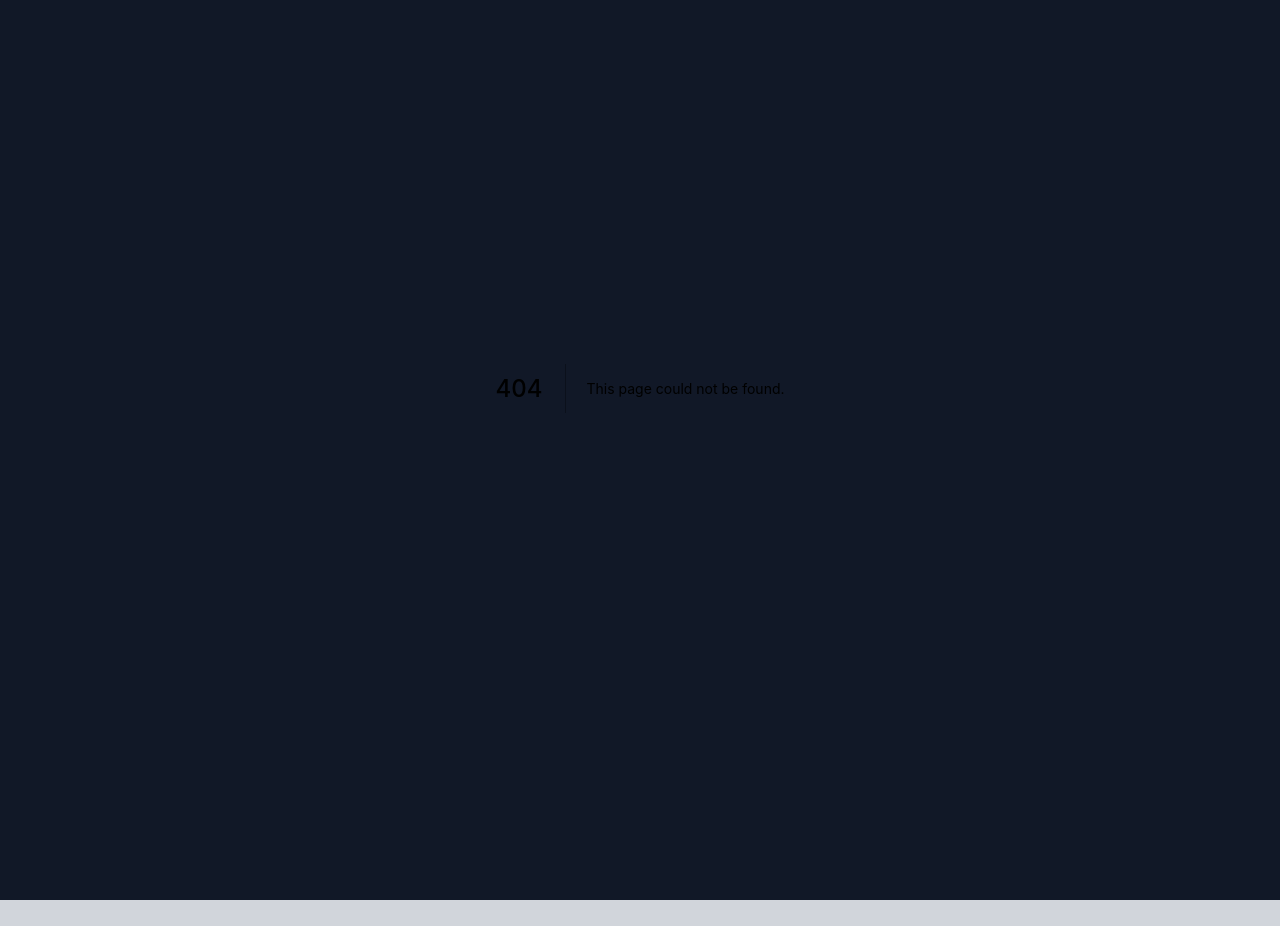
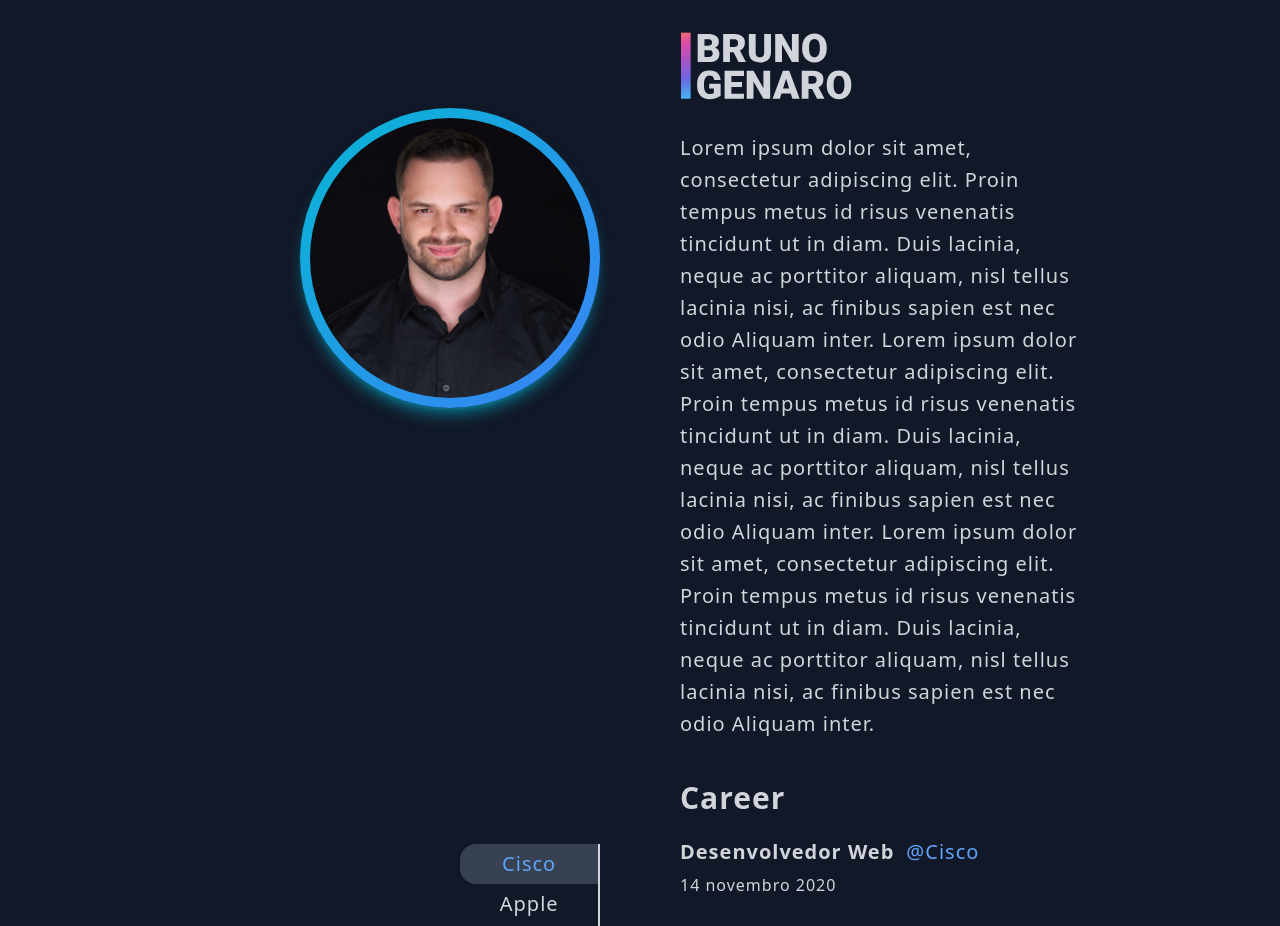
Before and after one commit to brunogenaro/bgenaro.me, a Next.js app: page /about in a window 1280 px wide. Before the commit this address had no page. Shown: the part 140-1066 px from the top of the page. Built offline with nearby package versions, Linux system fonts and the light colour scheme.

Commit message:
feat: about page

```diff
--- /dev/null
+++ b/src/components/CareerSection/index.tsx
@@ -0,0 +1,100 @@
+import React, { useState } from 'react'
+
+interface iCareer {
+  title: string
+  description: string
+  company: {
+    name: string
+    url: string
+  }
+  date: string
+}
+
+const CareerSection: React.FC = () => {
+  const Career: iCareer[] = [
+    {
+      title: 'Desenvolvedor Web',
+      description:
+        'Lorem ipsum dolor sit amet, consectetur adipiscing elit. Donec quis dapibus magna. Etiam in ipsum tempor, maximus ante vel, feugiat urna. Aenean faucibus at purus et sagittis. Donec non aliquam quam. Curabitur eu ex arcu. Aliquam pellentesque dolor sit amet nisi auctor, sit amet cursus odio porttitor. Suspendisse maximus porttitor sem id dignissim. Suspendisse aliquam accumsan dui. Morbi ut purus eu arcu rhoncus porta eget a nibh. Vivamus vel tempor arcu. Donec nec euismod augue. Morbi malesuada ligula augue, vitae interdum ante fringilla vitae. Donec volutpat metus vel velit hendrerit feugiat. Morbi velit nisi, eleifend feugiat eros viverra, rhoncus pellentesque magna. Nullam non venenatis metus, vitae hendrerit purus.',
+      company: { name: 'Cisco', url: 'https://www.cisco.com/' },
+      date: '14 novembro 2020',
+    },
+    {
+      title: 'Desenvolvedor Backend',
+      description:
+        'Ut purus lacus, suscipit nec ullamcorper id, volutpat rutrum libero. Nunc dignissim vulputate odio, ac ullamcorper urna. Proin at dolor nec dui pulvinar blandit. Donec scelerisque imperdiet magna, vitae viverra ante egestas volutpat. Etiam dictum lorem nec libero varius porttitor. In placerat quam mattis iaculis hendrerit. Curabitur a massa finibus quam molestie porttitor. Donec non faucibus purus. Curabitur sed congue arcu, et euismod lorem. Vivamus faucibus dictum metus non ultricies. Curabitur eget tortor volutpat, tincidunt odio ut, egestas augue. Quisque a neque quis mi ultrices auctor. Nulla facilisi. Nunc volutpat, mi eget tincidunt vestibulum, justo urna vestibulum massa, eget faucibus elit lacus at elit.',
+      company: { name: 'Apple', url: 'https://www.apple.com/' },
+      date: '04 julho 2001',
+    },
+    {
+      title: 'Desenvolvedor Sr Backend',
+      description:
+        'Nulla orci lorem, blandit vitae pharetra a, finibus eu magna. Nam iaculis condimentum risus vitae vehicula. Praesent lobortis, odio vel placerat molestie, enim risus condimentum sapien, nec iaculis leo risus id arcu. Praesent ut lorem hendrerit, viverra turpis ut, finibus nisl. Curabitur dapibus erat quis velit placerat luctus. Nulla facilisi. Quisque hendrerit, massa et posuere tempor, turpis eros fermentum ligula, eu feugiat diam mi eu magna. Sed semper, sem non dictum fermentum, elit lectus ultricies elit, eget fringilla mi magna finibus massa. Aenean vel massa sapien. Nullam nec ligula eget eros accumsan faucibus et in dolor. Pellentesque a mi ex. Phasellus in ante in lectus rutrum molestie. Sed convallis, tellus eu accumsan mollis, elit velit molestie tortor, sit amet pretium elit tortor id eros. Aliquam consequat pellentesque quam, eget bibendum nisi rhoncus nec. Cras facilisis, lorem ac molestie blandit, felis tortor euismod ligula, in hendrerit justo leo nec nibh. Sed eu metus odio.',
+      company: { name: 'Google', url: 'https://www.google.com/' },
+      date: '13 janeiro 2012',
+    },
+    {
+      title: 'Desenvolvedor Sr Fullstack',
+      description:
+        'Nam feugiat, augue nec congue aliquam, neque ex aliquam turpis, quis porttitor dui turpis interdum metus. Class aptent taciti sociosqu ad litora torquent per conubia nostra, per inceptos himenaeos. Curabitur laoreet placerat sapien a gravida. Sed fringilla tellus eget massa ultricies varius. Ut posuere, purus eu hendrerit dapibus, leo risus congue diam, eu tristique metus ex quis ex. Curabitur dui quam, blandit nec mi in, accumsan congue odio. Vivamus placerat nisl eu felis pharetra, at tincidunt dui molestie. Maecenas fringilla turpis neque, maximus vestibulum elit maximus vel. Curabitur convallis nibh at arcu molestie pulvinar. Duis tincidunt fringilla libero, sed vehicula neque tempor non. Cras posuere felis elementum, laoreet ligula a, maximus nisl. Suspendisse potenti. Orci varius natoque penatibus et magnis dis parturient montes, nascetur ridiculus mus. Vivamus vitae mattis dui. Vestibulum quis diam commodo, pulvinar neque id, tincidunt ligula.',
+      company: { name: 'Facebook', url: 'https://www.facebook.com/' },
+      date: '14 maio 2015',
+    },
+    {
+      title: 'Desenvolvedor Sr Fullstack',
+      description:
+        'Ut congue iaculis est, ornare pretium nibh commodo vel. Maecenas blandit mattis mauris in elementum. Proin sapien sapien, condimentum a tellus ut, convallis interdum libero. Praesent lobortis nibh a tortor pellentesque sodales. Curabitur sit amet tortor pellentesque, maximus lectus eget, eleifend arcu. Mauris vitae congue ipsum. Morbi scelerisque vitae metus in tempor. Nulla pellentesque hendrerit leo, sed cursus mauris pharetra nec. Proin pellentesque egestas elementum. Aliquam gravida lectus vel eleifend elementum. Suspendisse dictum felis enim. Cras semper pretium sodales. Maecenas lacinia, libero at fermentum eleifend, lacus ante commodo mauris, nec sollicitudin lacus nunc at magna. Nam pretium condimentum hendrerit. Donec consequat justo sit amet gravida sodales. Ut tincidunt mollis lorem, vitae imperdiet augue euismod ac.',
+      company: { name: 'Amazon', url: 'https://www.amazon.com/' },
+      date: '08 abril 2010',
+    },
+  ]
+
+  const [activeItem, setActiveItem] = useState(Career[0])
+
+  const isActive = (item: iCareer) =>
+    activeItem.company.name === item.company.name
+
+  return (
+    <section className="mt-10 grid grid-cols-2 gap-20 text-xl leading-8 tracking-wider text-gray-300">
+      <ul className="col-start-1 col-end-1 mt-16 justify-self-end text-center">
+        {Career.map(item => (
+          <li
+            key={item.company.name}
+            className={`rounded-l-2xl border-r-2 border-gray-300 px-5 py-1  transition delay-100 ease-in-out hover:border-blue-400 hover:bg-gray-700 hover:text-blue-400 ${
+              isActive(item) && 'border-blue-400 bg-gray-700 text-blue-400'
+            }`}
+          >
+            <button
+              onClick={() => {
+                setActiveItem(item)
+              }}
+              type="button"
+            >
+              {item.company.name}
+            </button>
+          </li>
+        ))}
+      </ul>
+      <div className="col-start-2 col-end-2">
+        <header>
+          <h3 className="mb-5 text-3xl font-bold">Career</h3>
+          <h4>
+            <span className="mr-3 font-bold">{activeItem.title}</span>
+            <a
+              href={activeItem.company.url}
+              className="text-blue-400"
+              target="_blank"
+              rel="noreferrer"
+            >
+              @{activeItem.company.name}
+            </a>
+          </h4>
+          <time className="text-base">{activeItem.date}</time>
+        </header>
+        <p className="mt-5 w-2/3">{activeItem.description}</p>
+      </div>
+    </section>
+  )
+}
+
+export default CareerSection
--- /dev/null
+++ b/src/pages/about/index.tsx
@@ -0,0 +1,34 @@
+import React from 'react'
+import Avatar from '../../components/Avatar'
+import Brand from '../../components/Brand'
+import CareerSection from '../../components/CareerSection'
+
+const About: React.FC = () => (
+  <div className="mt-10 text-gray-300">
+    <div className="grid grid-cols-2 gap-20">
+      <div className="mt-20 self-start justify-self-end">
+        <Avatar src="/assets/image/bruno.jpeg" alt="Bruno Genaro Picture" />
+      </div>
+      <div className="w-2/3">
+        <div className="mb-6">
+          <Brand width={180} height={74} />
+        </div>
+        <p className="text-xl leading-8 tracking-wider text-gray-300 ">
+          Lorem ipsum dolor sit amet, consectetur adipiscing elit. Proin tempus
+          metus id risus venenatis tincidunt ut in diam. Duis lacinia, neque ac
+          porttitor aliquam, nisl tellus lacinia nisi, ac finibus sapien est nec
+          odio Aliquam inter. Lorem ipsum dolor sit amet, consectetur adipiscing
+          elit. Proin tempus metus id risus venenatis tincidunt ut in diam. Duis
+          lacinia, neque ac porttitor aliquam, nisl tellus lacinia nisi, ac
+          finibus sapien est nec odio Aliquam inter. Lorem ipsum dolor sit amet,
+          consectetur adipiscing elit. Proin tempus metus id risus venenatis
+          tincidunt ut in diam. Duis lacinia, neque ac porttitor aliquam, nisl
+          tellus lacinia nisi, ac finibus sapien est nec odio Aliquam inter.
+        </p>
+      </div>
+    </div>
+    <CareerSection />
+  </div>
+)
+
+export default About
```
